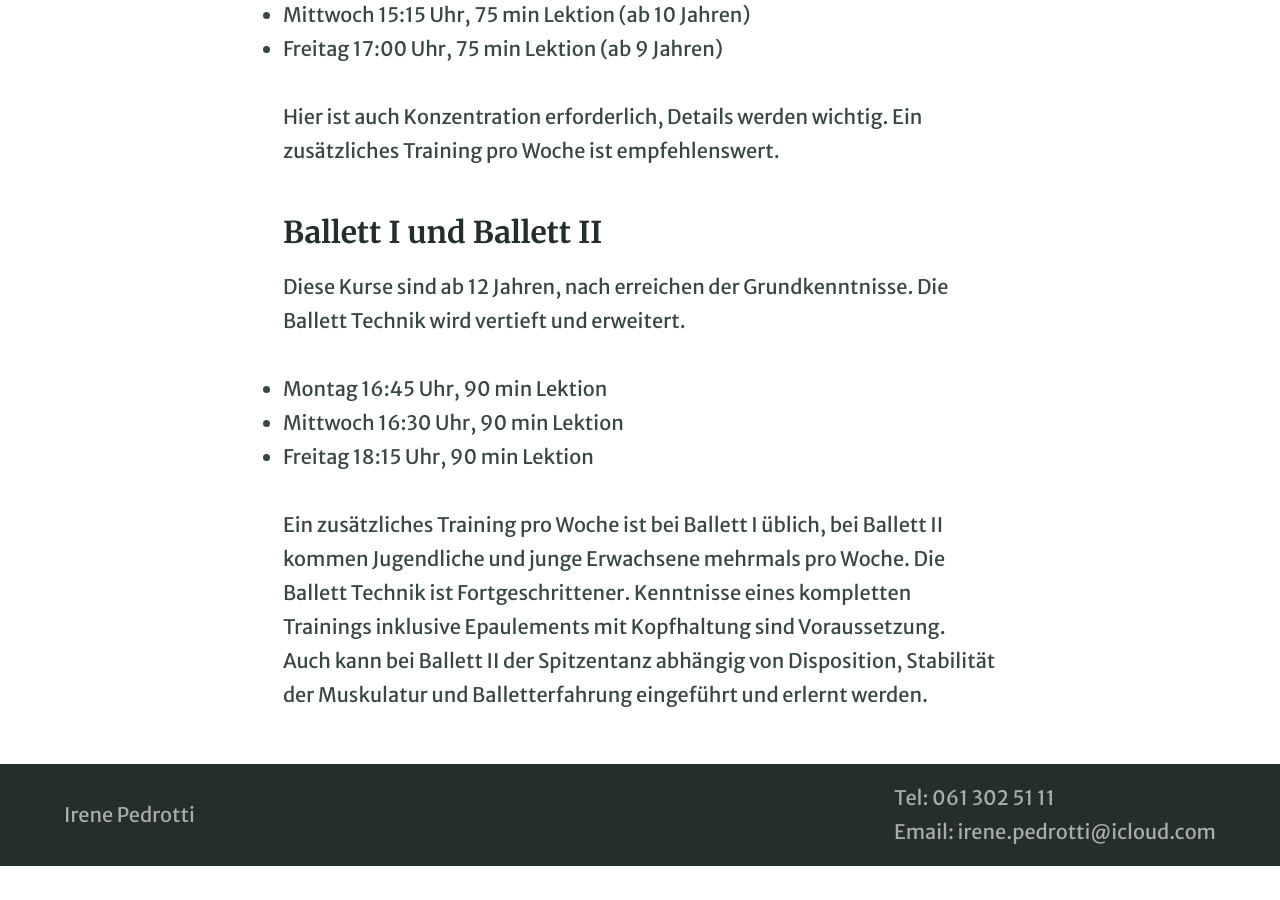
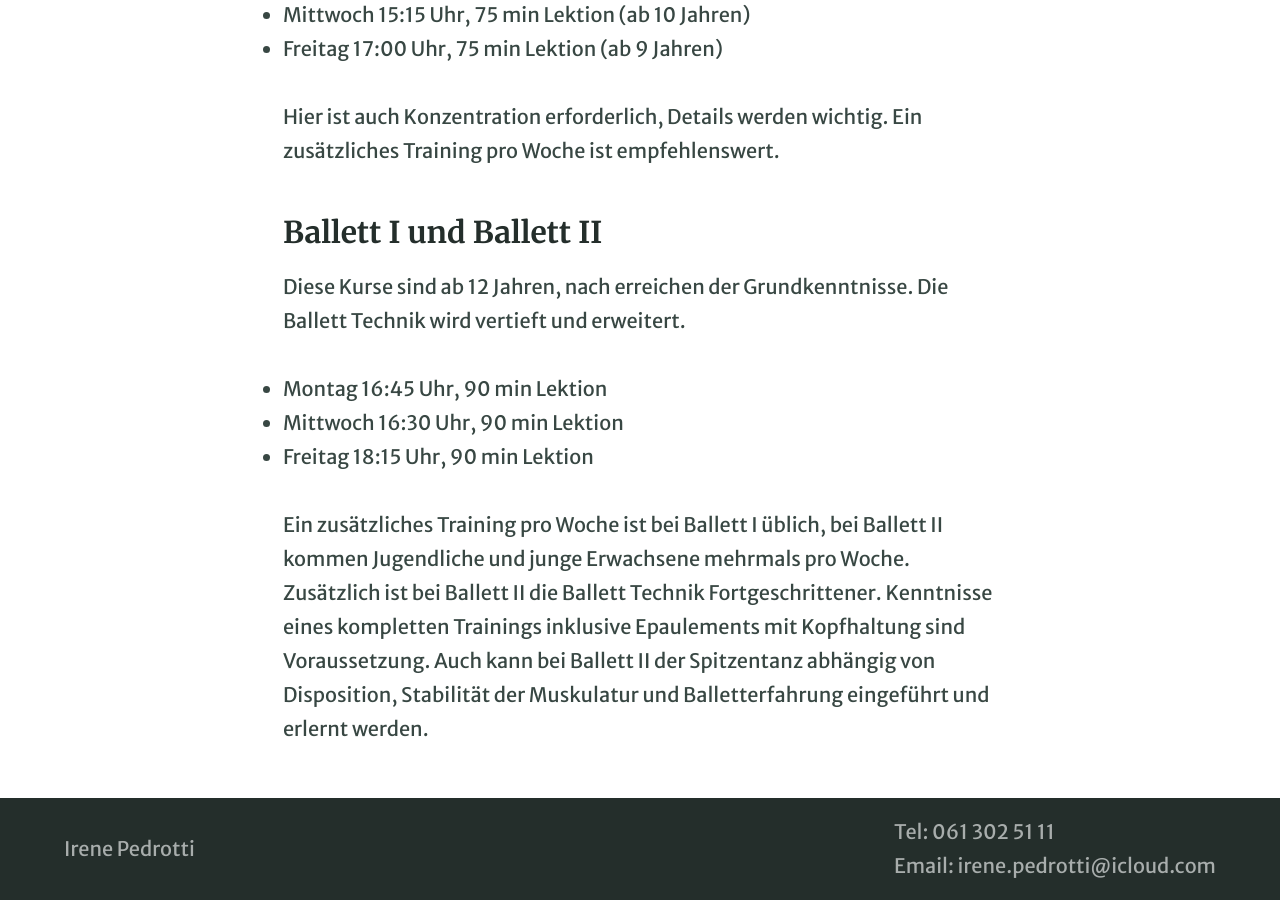
Before and after one commit to irenepedrotti/irenepedrotti.github.io, a Jekyll site: the page built from pages/z05_kurse.md, in a window 1280 px wide and 900 px high, scrolled down 1346 px. Built offline with Jekyll 4.4.1, drawn with Linux system fonts in a browser that asks for light colours; before the commit the page ends 2212 px from its top, so only the background shows below that.

Commit message:
zudem BII .. Spitzentanz u ohne eingeführt

```diff
--- a/pages/z05_kurse.md
+++ b/pages/z05_kurse.md
@@ -35,5 +35,5 @@ Die Ballett Technik wird vertieft und erweitert.
 * Freitag 18:15 Uhr, 90 min Lektion
 
 Ein zusätzliches Training pro Woche ist bei Ballett I üblich, bei Ballett II kommen Jugendliche und junge Erwachsene mehrmals pro Woche.
-Die Ballett Technik ist Fortgeschrittener. Kenntnisse eines kompletten Trainings inklusive Epaulements mit Kopfhaltung sind Voraussetzung.
+Zusätzlich ist bei Ballett II die Ballett Technik Fortgeschrittener. Kenntnisse eines kompletten Trainings inklusive Epaulements mit Kopfhaltung sind Voraussetzung.
 Auch kann bei Ballett II der Spitzentanz abhängig von Disposition, Stabilität der Muskulatur und Balletterfahrung eingeführt und erlernt werden.
```
